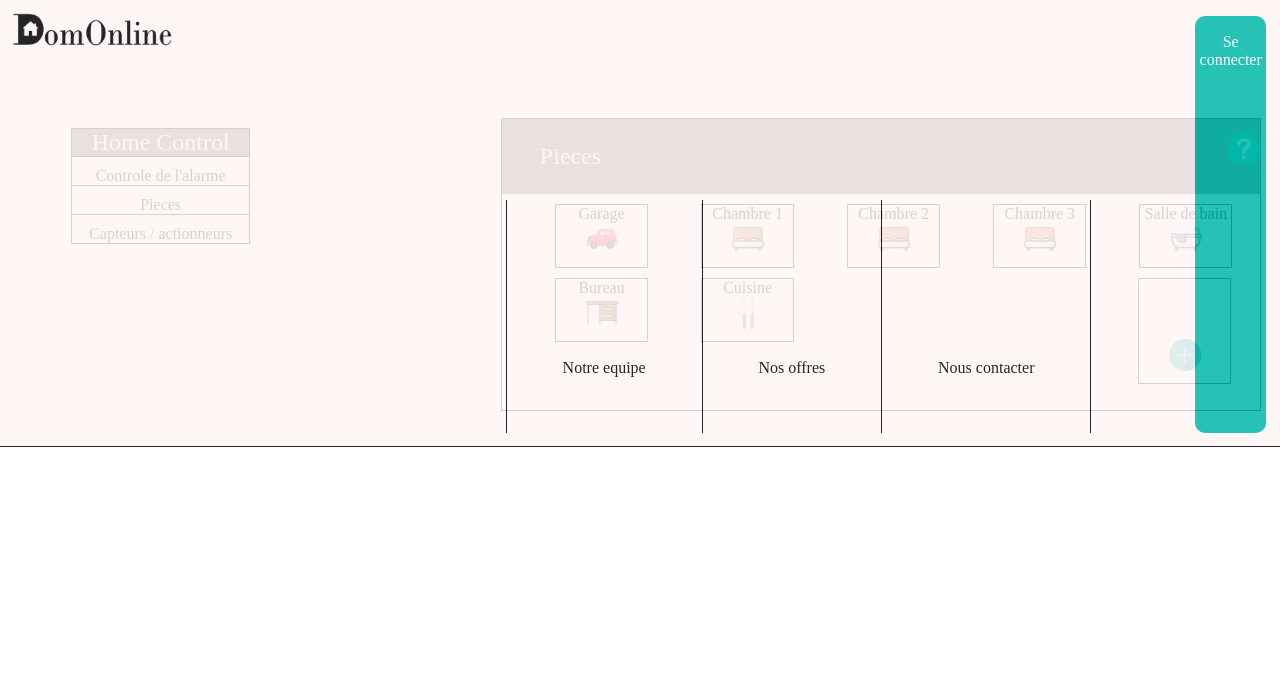
After one commit to raqueldefaria/site_web, a PHP site: page /php/clientPieces.php in a window 1280 px wide. The commit adds this page. Shown: the top 687 px of the page. Run offline with PHP 8.4, Linux system fonts and the light colour scheme.

Commit message:
Ajout de la page Piece - espace Client

```diff
--- /dev/null
+++ b/css/clientPieces.css
@@ -0,0 +1,65 @@
+/*------------ General ------------*/
+
+body{
+    margin-top:10%;
+}
+
+/*------------ Pieces in general ------------*/
+
+.pieces{
+    display: flex;
+    flex-direction: column;
+    height: 50%;
+    width: 60%;
+    margin-left: 39%;
+    margin-top: -10%;
+    border : 1px solid black;
+    padding-bottom: 2%;
+}
+
+.optionPieces{
+    display:flex;
+    align-content:space-around;
+    flex-wrap: wrap;
+}
+/*------------ Title of the section ------------*/
+
+.sectionPieces{
+    display:flex;
+    justify-content: space-between;
+    background-color: dimgray;
+    color: white;
+}
+
+.motPiece{
+    font-size: x-large;
+    padding-left: 5%;
+}
+.questions{
+    padding-top: 45%;
+    padding-right: 30%;
+}
+
+.section{
+    border: 1px solid black;
+    text-align: center;
+    width: 12%;
+    height: 32%;
+    padding-bottom: 8px;
+    margin-left: 7%;
+    margin-top: 10px;
+}
+.section:nth-child(8){
+    margin-left: 45.4%;
+    width: 12%;
+    height: 24%;
+    padding-top: 8%;
+}
+
+.section:hover{
+    background-color: aquamarine;
+}
+
+.section a:hover{
+    font-weight: bold;
+}
--- a/css/header.css
+++ b/css/header.css
@@ -4,11 +4,12 @@ header{
   justify-content: space-around;
   border-bottom: 1px solid black;
   padding-bottom: 1%;
+    padding-top: 0%;
   background-color: #FFF6F5;
   position: absolute;
-	top: 0;
-	left: 0;
-	right: 0;
+  top: 0;
+  left: 0;
+  right: 0;
   opacity: 0.85;
 }
 
--- /dev/null
+++ b/css/menuClient.css
@@ -0,0 +1,26 @@
+.menuClient{
+    display: flex;
+    flex-direction: column;
+    width: 14%;
+    border: 1px solid black;
+    border-bottom: 0px solid black ;
+    text-align: center;
+    margin-left: 5%;
+}
+.homeControl{
+    background-color: dimgray;
+    color:white;
+    border-bottom: 1px solid black ;
+    font-size: x-large;
+}
+
+.lienAlarme, .lienCapteurs, .lienPieces{
+    text-decoration: none;
+    color:black;
+    border-bottom: 1px solid black ;
+    margin-top: 10px;
+}
+
+.lienAlarme:hover, .lienCapteurs:hover, .lienPieces:hover{
+    font-weight: bold;
+}
--- /dev/null
+++ b/php/clientPieces.php
@@ -0,0 +1,69 @@
+<!DOCTYPE html>
+<html>
+
+  <head>
+    <meta charset="utf-8"/>
+    <link rel="stylesheet" href="../css/clientPieces.css" />
+    <link rel="stylesheet" href="../css/header.css" />
+    <link rel="stylesheet" href="../css/footer.css" />
+    <link rel="stylesheet" href="../css/menuClient.css" />
+  </head>
+
+  <body>
+
+  <!--------------- Header --------------->
+  <?php include ("header.php")?>
+
+  <!--------------- Menu --------------->
+  <?php include ("menuClient.php")?>
+
+
+  <!--------------- Navigation --------------->
+  <div class="pieces">
+      <div class="sectionPieces">
+          <p class="motPiece">Pieces</p>
+          <a href="#"><img src="../images/client/question.png" class="questions"></a>
+      </div>
+      <div class="optionPieces">
+          <div class="section">
+              <a>Garage</a>
+              <br />
+              <img src="../images/client/car.png">
+          </div>
+          <div class="section">
+              <a>Chambre 1</a>
+              <img src="../images/client/bed.png">
+          </div>
+          <div class="section">
+              <a>Chambre 2</a>
+              <img src="../images/client/bed.png">
+          </div>
+          <div class="section">
+              <a>Chambre 3</a>
+              <img src="../images/client/bed.png">
+          </div>
+          <div class="section">
+              <a>Salle de bain</a>
+              <img src="../images/client/bathtub.png">
+          </div>
+          <div class="section">
+              <a>Bureau</a>
+              <br />
+              <img src="../images/client/desktop.png">
+          </div>
+          <div class="section">
+              <a>Cuisine</a>
+              <br />
+              <img src="../images/client/cutlery.png">
+          </div>
+          <div class="section">
+              <a href="#"><img src="../images/client/add.png"></a>
+          </div>
+      </div>
+  </div>
+
+
+  <!--------------- Footer --------------->
+  <?php include ("footer.php")?>
+  </body>
+</html>
--- /dev/null
+++ b/php/menuClient.php
@@ -0,0 +1,6 @@
+<nav class="menuClient">
+    <a class="homeControl">Home Control</a>
+    <a href="#" class="lienAlarme"> Controle de l'alarme</a>
+    <a href="#" class="lienPieces"> Pieces</a>
+    <a href="#" class="lienCapteurs"> Capteurs / actionneurs</a>
+</nav>
```
Also changed, not shown: css/accueil.css (added, +19 -0 lines), php/accueil.php (+13 -36 lines), css/connexion.css (indentation only), css/footer.css (indentation only), images/client/add.png (added), images/client/bathtub.png (added), images/client/bed.png (added), images/client/car.png (added), images/client/cutlery.png (added), images/client/desktop.png (added), images/client/question.png (added).
